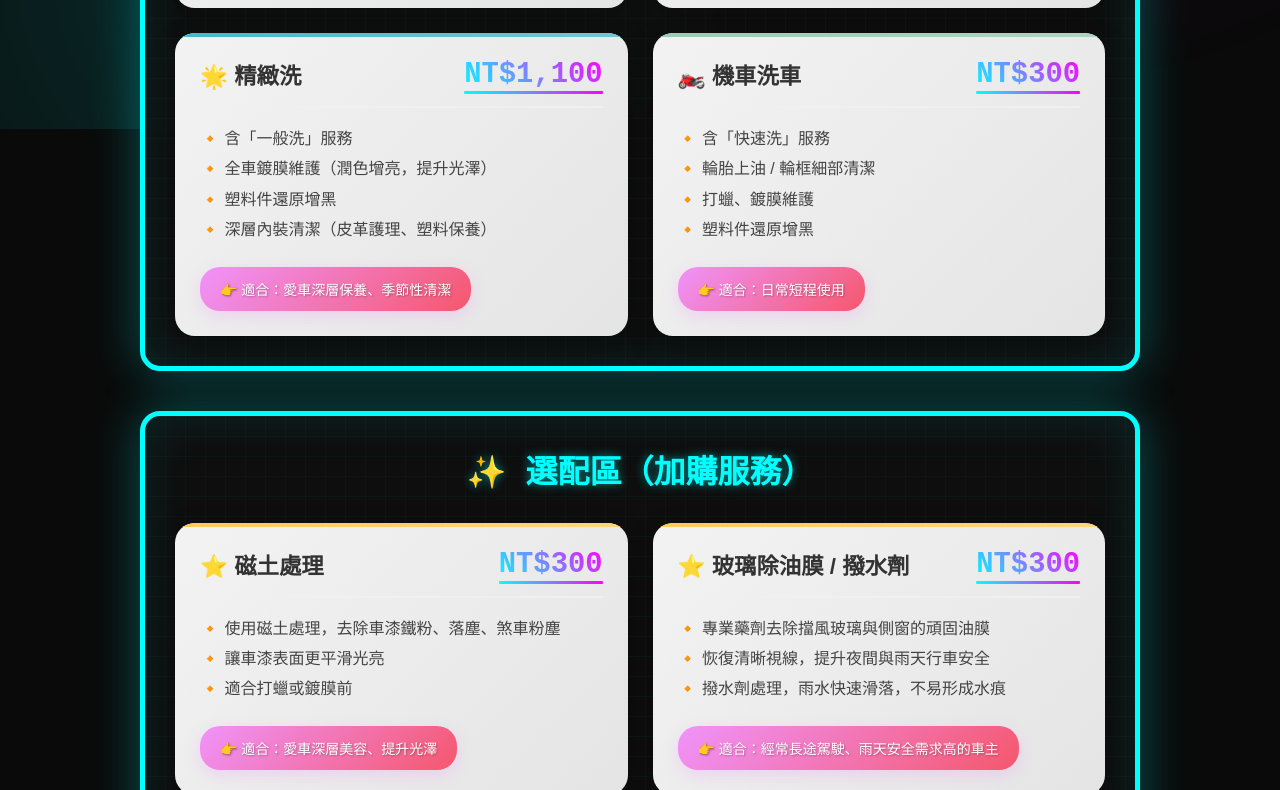
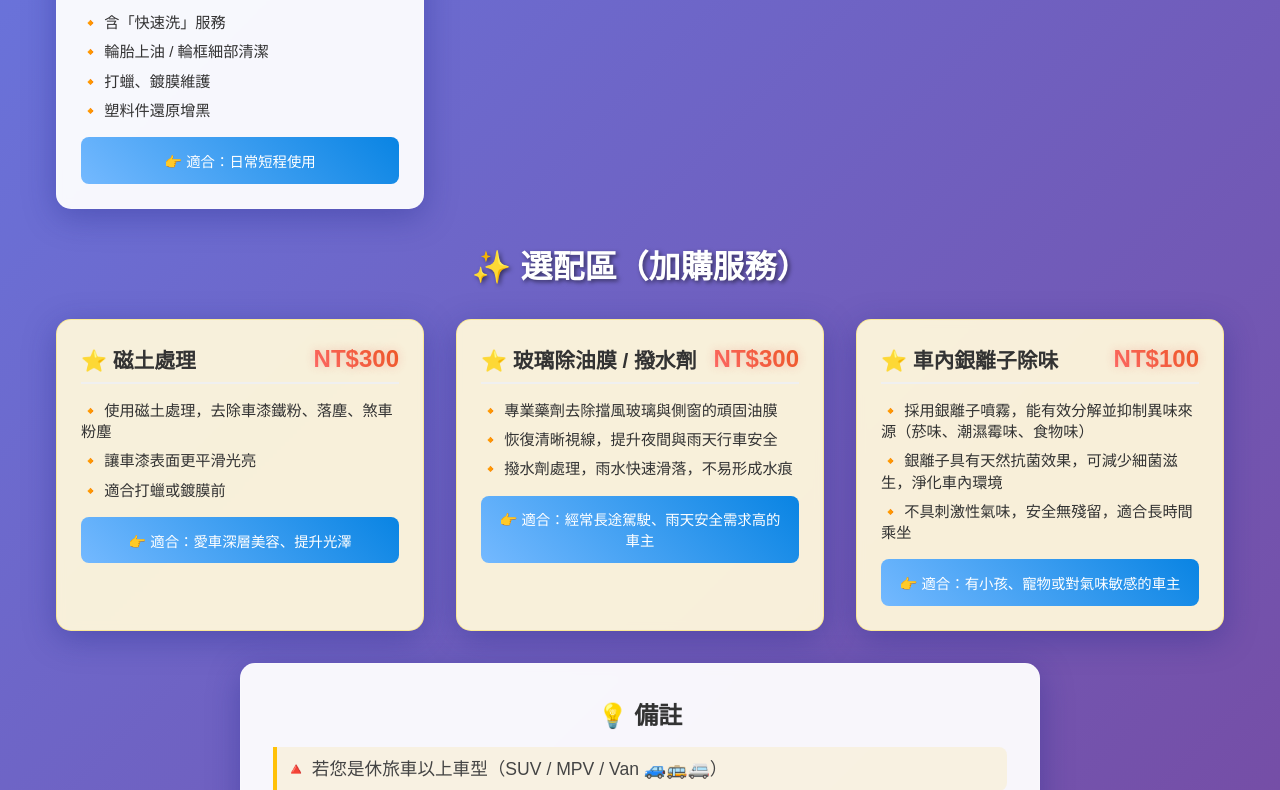
Before and after one commit to paul25042505/car-wash, a plain HTML site: page index.html in a window 1280 px wide. Shown: the part 671-1461 px from the top of the page. Drawn offline with Linux system fonts and the light colour scheme.

Commit message:
Update style.css

```diff
--- a/style.css
+++ b/style.css
@@ -1,284 +1,189 @@
- /* 重新定義畫面 */
 * {
       margin: 0;
       padding: 0;
       box-sizing: border-box;
     }
 
- @import url('https://fonts.googleapis.com/css2?family=Orbitron:wght@400;700;900&display=swap');
-
     body {
-     font-family: "Microsoft JhengHei", sans-serif;
-     background: #0a0a0a;
-     /* 深黑色底 */
- }
-
- body::before {
-     content: '';
-     position: fixed;
-     top: 0;
-     left: 0;
-     width: 100%;
-     height: 100%;
-     background:
-         radial-gradient(circle at 20% 80%, #00ffff22 0%, transparent 50%),
-         radial-gradient(circle at 80% 20%, #ff00ff22 0%, transparent 50%),
-         radial-gradient(circle at 40% 40%, #ffff0022 0%, transparent 50%);
-     z-index: -1;
- }
-
- /* 隱藏項目符號 */
- .service ul,
- .note ul {
-     list-style: none;
-     padding-left: 0;
-     margin: 0;
+      font-family: 'Arial', sans-serif;
+      background: linear-gradient(135deg, #667eea 0%, #764ba2 100%);
+      min-height: 100vh;
+      color: #333;
     }
 
     .header {
-     background: linear-gradient(45deg, #000000, #1a1a1a);
-     border: 5px solid #00ffff;
       text-align: center;
-     padding: 40px 20px;
-     position: relative;
-     margin-bottom: 30px;
+      padding: 2rem;
+      background: rgba(255, 255, 255, 0.1);
+      backdrop-filter: blur(10px);
+      border-bottom: 1px solid rgba(255, 255, 255, 0.2);
     }
 
- /* h1 文字與 Emoji 區分 */
     .header h1 {
-     font-family: 'Orbitron', monospace;
-     font-size: clamp(1.5rem, 6vw, 3.5rem);
-     text-align: center;
-     margin-bottom: 10px;
+      font-size: 2.5rem;
+      color: white;
+      text-shadow: 2px 2px 4px rgba(0, 0, 0, 0.3);
       line-height: 1.2;
     }
 
- /* 文字霓虹效果（黑邊 + 光暈 + 脈動） */
     .neon-text {
-     font-weight: 900;
-     color: #00ffff;
-     /* 文字主色 */
       text-shadow:
-         /* 模擬黑色邊框 */
-         -2px -2px 0 #000,
-         2px -2px 0 #000,
-         -2px 2px 0 #000,
-         2px 2px 0 #000,
-         /* 霓虹光暈 */
+        0 0 10px #00ffff,
+        0 0 20px #00ffff,
+        0 0 30px #00ffff,
+        0 0 40px #00ffff;
+      animation: neonGlow 2s ease-in-out infinite alternate;
+    }
+
+    @keyframes neonGlow {
+      from {
+        text-shadow:
+          0 0 10px #00ffff,
+          0 0 20px #00ffff,
+          0 0 30px #00ffff,
+          0 0 40px #00ffff;
+      }
+      to {
+        text-shadow:
           0 0 5px #00ffff,
           0 0 10px #00ffff,
-         0 0 15px #00ffff;
-     animation: neonPulse 2s ease-in-out infinite alternate;
- }
-
- @keyframes neonPulse {
-     from {
-         text-shadow:
-             -2px -2px 0 #000,
-             2px -2px 0 #000,
-             -2px 2px 0 #000,
-             2px 2px 0 #000,
-             0 0 3px #00ffff,
-             0 0 6px #00ffff,
-             0 0 12px #00ffff;
-     }
-
-     to {
-         text-shadow:
-             -2px -2px 0 #000,
-             2px -2px 0 #000,
-             -2px 2px 0 #000,
-             2px 2px 0 #000,
-             0 0 6px #00ffff,
-             0 0 12px #00ffff,
+          0 0 15px #00ffff,
           0 0 20px #00ffff;
       }
     }
 
     .main {
-     max-width: 1000px;
-     margin: 0 auto 30px auto;
-     padding: 30px;
-     background: rgba(15, 15, 15, 0.95);
-     border: 5px solid #00ffff;
-     border-radius: 20px;
-     box-shadow:
-         0 0 50px rgba(0, 255, 255, 0.3),
-         inset 0 0 50px rgba(0, 255, 255, 0.1);
-     backdrop-filter: blur(10px);
-     position: relative;
- }
-
- .main::before {
-     content: '';
-     position: absolute;
-     top: 0;
-     left: 0;
-     width: 100%;
-     height: 100%;
-     background-image:
-         linear-gradient(rgba(0, 255, 255, 0.1) 1px, transparent 1px),
-         linear-gradient(90deg, rgba(0, 255, 255, 0.1) 1px, transparent 1px);
-     background-size: 20px 20px;
-     pointer-events: none;
-     opacity: 0.3;
-     z-index: 0;
-     border-radius: 15px;
+      max-width: 1200px;
+      margin: 2rem auto;
+      padding: 0 1rem;
     }
 
     .section-title {
-     font-family: 'Orbitron', monospace;
-     font-size: clamp(1.2rem, 4vw, 2rem);
-     color: #00ffff;
       text-align: center;
-     margin-bottom: 30px;
-     text-shadow: 0 0 10px rgba(0, 255, 255, 0.5);
-     position: relative;
-     z-index: 1;
+      font-size: 2rem;
+      color: white;
+      margin-bottom: 2rem;
+      text-shadow: 2px 2px 4px rgba(0, 0, 0, 0.5);
     }
 
     .service-grid {
       display: grid;
       grid-template-columns: repeat(auto-fit, minmax(300px, 1fr));
-     gap: 25px;
-     position: relative;
-     z-index: 1;
+      gap: 2rem;
+      margin-bottom: 2rem;
     }
 
     .service {
-     background: linear-gradient(135deg, rgba(255, 255, 255, 0.95), rgba(240, 240, 240, 0.95));
-     border-radius: 20px;
-     padding: 25px;
-     box-shadow: 0 10px 30px rgba(0, 0, 0, 0.2);
-     font-size: clamp(16px, 2.5vw, 20px);
-     transition: all 0.3s ease;
-     position: relative;
-     overflow: hidden;
- }
-
- .service::before {
-     content: '';
-     position: absolute;
-     top: 0;
-     left: 0;
-     width: 100%;
-     height: 4px;
-     border-radius: 20px 20px 0 0;
+      background: rgba(255, 255, 255, 0.95);
+      border-radius: 15px;
+      padding: 1.5rem;
+      box-shadow: 0 8px 32px rgba(31, 38, 135, 0.37);
+      backdrop-filter: blur(4px);
+      border: 1px solid rgba(255, 255, 255, 0.18);
+      transition: transform 0.3s ease, box-shadow 0.3s ease;
     }
 
     .service:hover {
       transform: translateY(-5px);
-     box-shadow: 0 15px 40px rgba(0, 0, 0, 0.3);
- }
-
- .service.快速洗::before {
-     background: linear-gradient(90deg, #ff6b6b, #ff8e8e);
- }
-
- .service.一般洗::before {
-     background: linear-gradient(90deg, #4ecdc4, #7dd3c7);
- }
-
- .service.精緻洗::before {
-     background: linear-gradient(90deg, #45b7d1, #74c5d6);
- }
-
- .service.機車洗::before {
-     background: linear-gradient(90deg, #96ceb4, #aad5c2);
- }
-
- .service.add-on::before {
-     background: linear-gradient(90deg, #feca57, #fed67a);
+      box-shadow: 0 12px 40px rgba(31, 38, 135, 0.5);
     }
 
     .service-header {
       display: flex;
       justify-content: space-between;
       align-items: center;
-     margin-bottom: 20px;
-     padding-bottom: 15px;
+      margin-bottom: 1rem;
+      padding-bottom: 0.5rem;
       border-bottom: 2px solid #f0f0f0;
     }
 
     .service-title {
-     font-size: clamp(1.1rem, 3vw, 1.4rem);
+      font-size: 1.3rem;
+      color: #333;
       font-weight: bold;
-     color: #333;
-     margin: 0;
     }
 
     .price {
-     font-family: 'Orbitron', monospace;
-     font-size: clamp(1.2rem, 3.5vw, 1.8rem);
-     font-weight: 900;
-     background: linear-gradient(45deg, #00ffff, #ff00ff);
+      font-size: 1.5rem;
+      font-weight: bold;
+      color: #e74c3c;
+      background: linear-gradient(45deg, #ff6b6b, #ee5a24);
       -webkit-background-clip: text;
       -webkit-text-fill-color: transparent;
-     background-clip: text;
-     position: relative;
- }
-
- .price::after {
-     content: '';
-     position: absolute;
-     bottom: -3px;
-     left: 0;
-     width: 100%;
-     height: 3px;
-     background: linear-gradient(90deg, #00ffff, #ff00ff);
-     border-radius: 1px;
+      text-shadow: 0 0 10px rgba(231, 76, 60, 0.3);
     }
 
     .service ul {
-     margin-bottom: 15px;
+      list-style: none;
+      margin-bottom: 1rem;
     }
 
     .service li {
-     margin-bottom: 8px;
+      margin: 0.5rem 0;
+      font-size: 0.95rem;
       line-height: 1.4;
-     color: #444;
-     font-size: clamp(14px, 2vw, 16px);
     }
 
     .service-target {
-     background: linear-gradient(135deg, #f093fb 0%, #f5576c 100%);
+      background: linear-gradient(45deg, #74b9ff, #0984e3);
       color: white;
-     padding: 12px 20px;
-     border-radius: 20px;
+      padding: 0.8rem;
+      border-radius: 8px;
+      font-size: 0.9rem;
       font-weight: 500;
-     text-shadow: 1px 1px 2px rgba(0, 0, 0, 0.3);
-     display: inline-block;
-     margin-top: 10px;
-     box-shadow: 0 5px 15px rgba(240, 147, 251, 0.3);
-     font-size: clamp(12px, 2vw, 14px);
+      text-align: center;
     }
 
- .add-on-section {
-     margin-top: 40px;
+    .add-on-section .service {
+      background: rgba(255, 248, 220, 0.95);
+      border: 1px solid rgba(255, 215, 0, 0.3);
+    }
+
+    .notes-section {
+      background: rgba(255, 255, 255, 0.95);
+      border-radius: 15px;
+      padding: 2rem;
+      margin: 2rem auto;
+      max-width: 800px;
+      box-shadow: 0 8px 32px rgba(31, 38, 135, 0.37);
+      backdrop-filter: blur(4px);
+      border: 1px solid rgba(255, 255, 255, 0.18);
+    }
+
+    .notes-title {
+      font-size: 1.5rem;
+      color: #333;
+      margin-bottom: 1rem;
+      text-align: center;
+      font-weight: bold;
+    }
+
+    .notes-content {
+      font-size: 1.1rem;
+      line-height: 1.6;
+      color: #444;
+    }
+
+    .notes-content div {
+      margin: 0.5rem 0;
+      padding: 0.5rem;
+      background: rgba(255, 193, 7, 0.1);
+      border-left: 4px solid #ffc107;
+      border-radius: 0 8px 8px 0;
     }
 
     @media (max-width: 768px) {
-     .main {
-         margin: 0 15px 30px 15px;
-         padding: 20px;
+      .header h1 {
+        font-size: 1.8rem;
       }
 
       .service-grid {
         grid-template-columns: 1fr;
-         gap: 20px;
-     }
-
-     .service {
-         padding: 20px;
       }
 
       .service-header {
         flex-direction: column;
-         align-items: flex-start;
-         gap: 10px;
-     }
-
-     .price {
-         align-self: flex-end;
+        text-align: center;
+        gap: 0.5rem;
       }
     }
```
Lines whose indentation alone changed are shown as unchanged.
